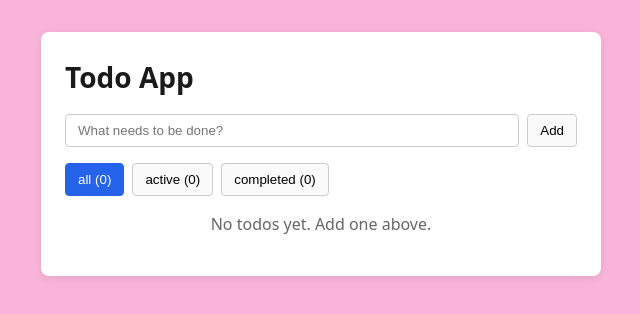
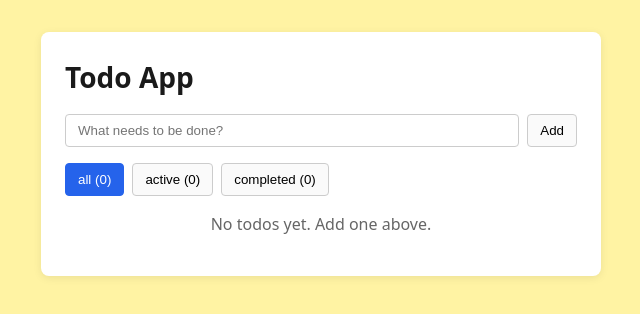
Before and after one commit to SaurabhGarg1/todo-app-gascity-demo-public, a React (Vite) app: page / in a window 1280 px wide. Shown: the top 314 px of the page, without its empty margins (319-959 px from the left). Built offline with nearby package versions, Linux system fonts and the light colour scheme.

Commit message:
style: change page background to yellow
Co-authored-by: Cursor <cursoragent@cursor.com>

```diff
--- a/src/index.css
+++ b/src/index.css
@@ -2,7 +2,7 @@
   font-family: system-ui, -apple-system, sans-serif;
   line-height: 1.5;
   color: #1a1a1a;
-  background: #f8b4d9;
+  background: #fff3a3;
 }
 
 * {
@@ -12,7 +12,7 @@
 body {
   margin: 0;
   min-height: 100vh;
-  background: #f8b4d9;
+  background: #fff3a3;
 }
 
 #root {
```
